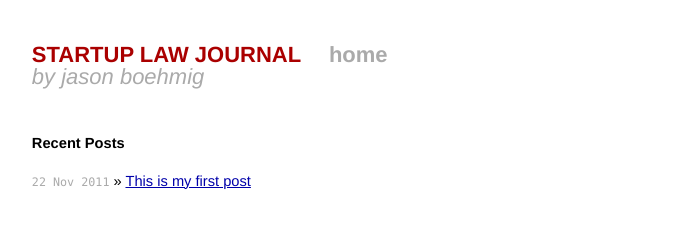
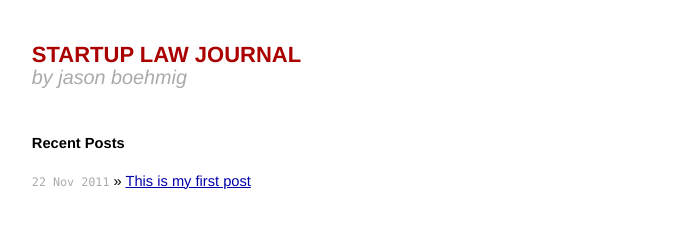
Before and after one commit to startuplawjournal/startuplawjournal.github.com, a Jekyll site: the page built from index.html, in a window 1280 px wide. Shown: the top 228 px of the page, without its empty margins (300-979 px from the left). Built offline with Jekyll 4.4.1, drawn with Linux system fonts in a browser that asks for light colours; Markdown is read by kramdown in place of the engine named in the settings.

Commit message:
title fixes

```diff
--- a/_layouts/default.html
+++ b/_layouts/default.html
@@ -25,7 +25,6 @@
 <div class="site">
   <div class="title">
     <a href="/">STARTUP LAW JOURNAL</a>
-    <a class="extra" href="/">home</a><br>
     <div class="author">by jason boehmig</div>
   </div>
 
--- a/css/screen.css
+++ b/css/screen.css
@@ -97,6 +97,7 @@ ul.posts {
     color: #aaa;
     font-weight: normal;
     font-style: italic;
+    font-size: 90%;
   }
 
   .site .title a {
```
